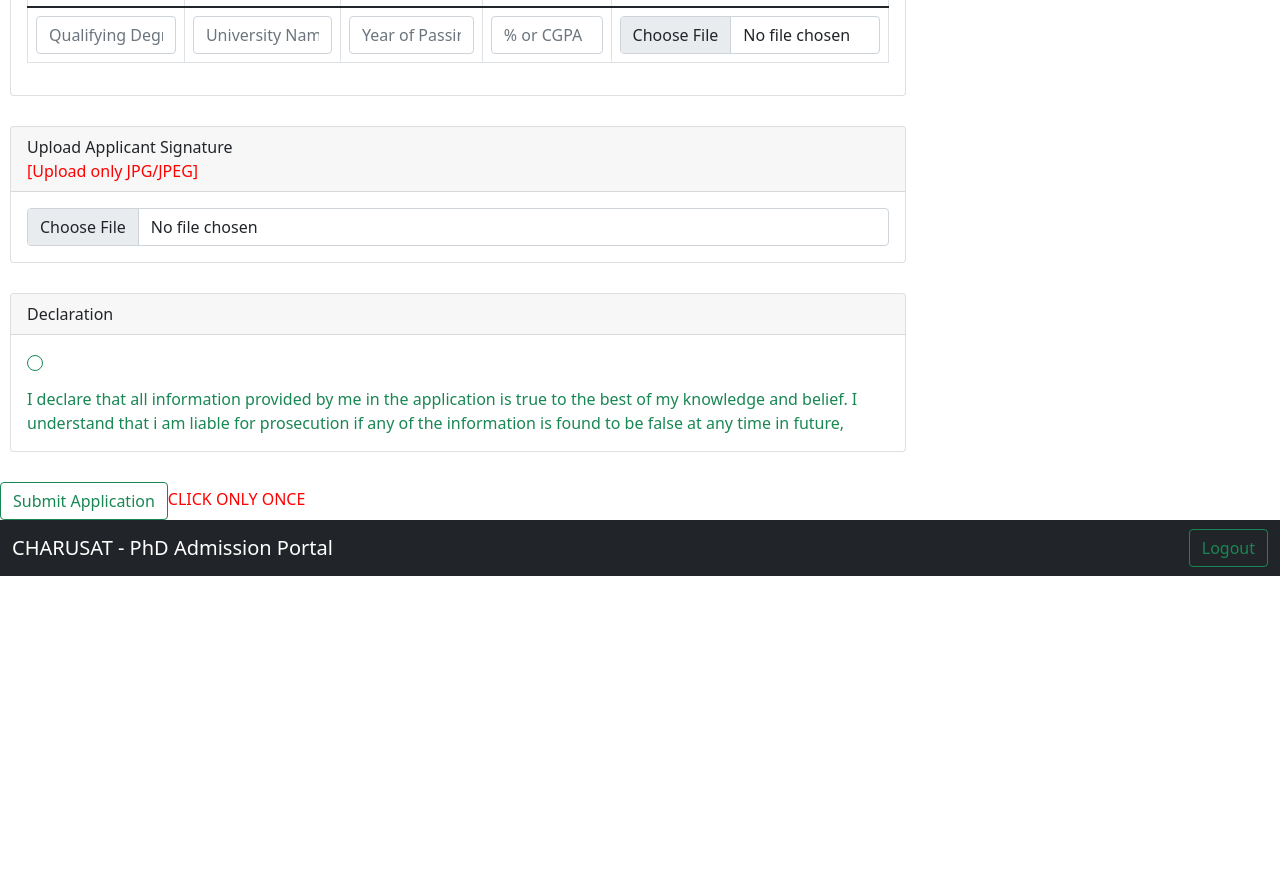
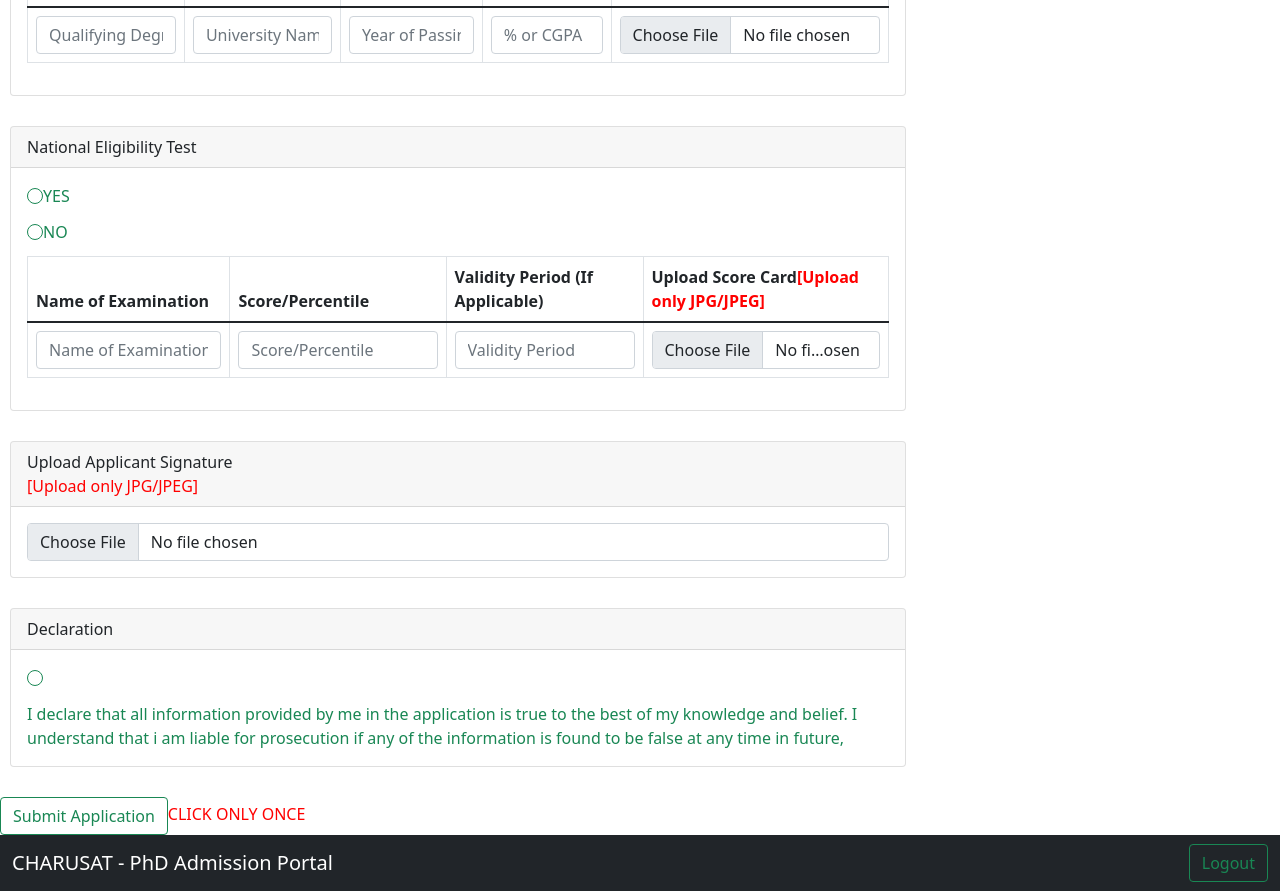
Before and after one commit to saheelsapovadia/AWT-Practical-Task, a React (Create React App) app in the folder client/: page / in a window 1280 px wide. Shown: the part 1780-2671 px from the top of the page. Before the commit the page ends 2356 px from the top, so only its background shows below. Built offline with nearby package versions, Linux system fonts and the light colour scheme.

Commit message:
home update 4

```diff
--- a/client/src/Home/Home.css
+++ b/client/src/Home/Home.css
@@ -7,3 +7,8 @@
 .card {
 	margin-bottom: 30px;
 }
+
+.btn-submit {
+	justify-content: center;
+	align-items: center;
+}
--- a/client/src/Home/Home.js
+++ b/client/src/Home/Home.js
@@ -205,6 +205,51 @@ const Home = () => {
 				</Card>
 
 				<Card>
+					<CardHeader>National Eligibility Test</CardHeader>
+					<Card.Body>
+						<Form>
+							<Form.Check.Input type={"radio"} isValid className="mb-3" />
+							<Form.Check.Label>YES</Form.Check.Label>
+							<br />
+							<Form.Check.Input type={"radio"} isValid className="mb-3" />
+							<Form.Check.Label>NO</Form.Check.Label>
+						</Form>
+						<Table bordered hover>
+							<thead>
+								<tr>
+									<th>Name of Examination</th>
+									<th>Score/Percentile</th>
+									<th>Validity Period (If Applicable)</th>
+									<th>
+										Upload Score Card
+										<span style={{ color: "red" }}>[Upload only JPG/JPEG]</span>
+									</th>
+								</tr>
+							</thead>
+							<tbody>
+								<tr>
+									<td>
+										<Form.Control
+											type="text"
+											placeholder="Name of Examination"
+										/>
+									</td>
+									<td>
+										<Form.Control type="text" placeholder="Score/Percentile" />
+									</td>
+									<td>
+										<Form.Control type="text" placeholder="Validity Period" />
+									</td>
+									<td>
+										<Form.Control type="file" />
+									</td>
+								</tr>
+							</tbody>
+						</Table>
+					</Card.Body>
+				</Card>
+
+				<Card>
 					<CardHeader>
 						Upload Applicant Signature <br />
 						<span style={{ color: "red" }}>[Upload only JPG/JPEG]</span>
@@ -227,9 +272,10 @@ const Home = () => {
 					</Card.Body>
 				</Card>
 			</div>
-
-			<Button variant="outline-success">Submit Application</Button>
-			<span style={{ color: "red" }}>CLICK ONLY ONCE</span>
+			<div className="btn-submit">
+				<Button variant="outline-success">Submit Application</Button>
+				<span style={{ color: "red" }}>CLICK ONLY ONCE</span>
+			</div>
 
 			<Navbar bg="dark" expand="md" variant="dark">
 				<Container fluid>
```
